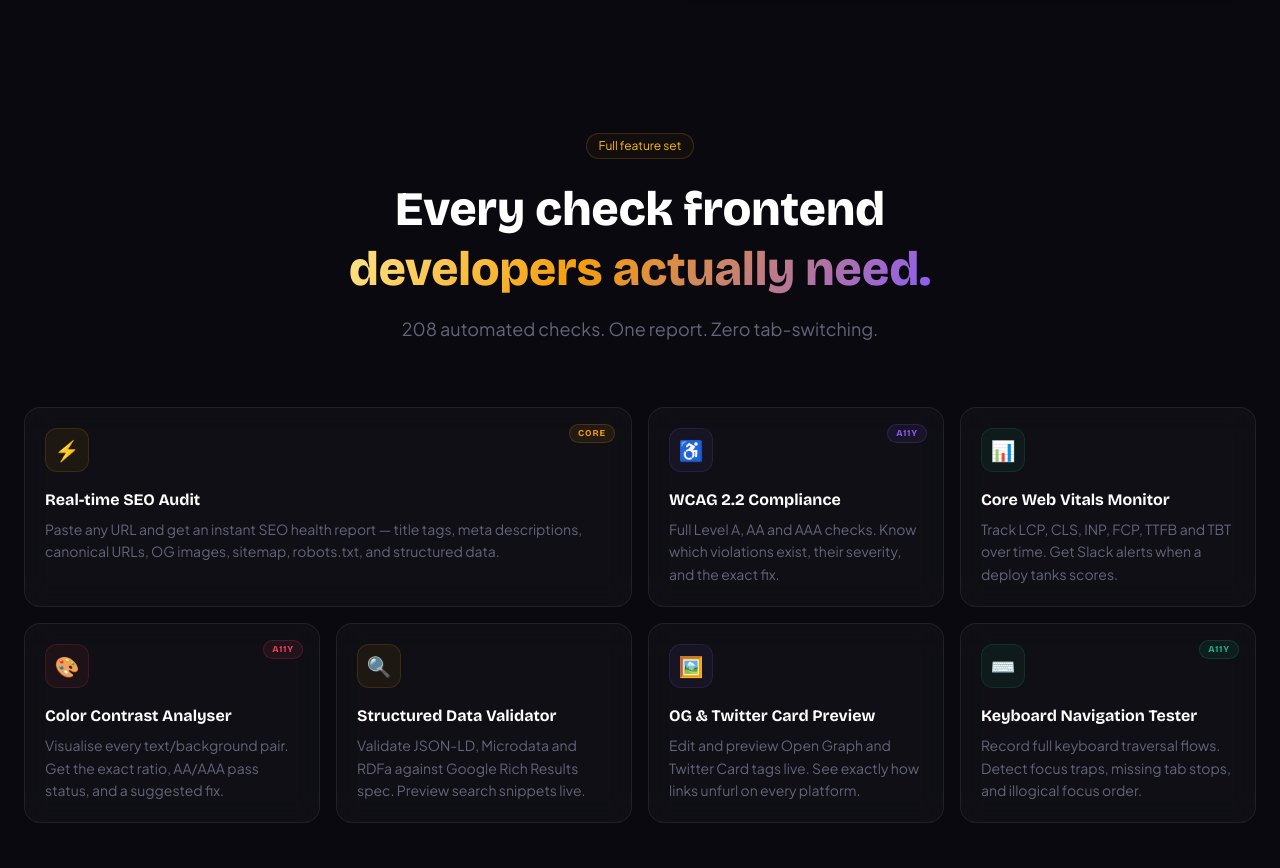
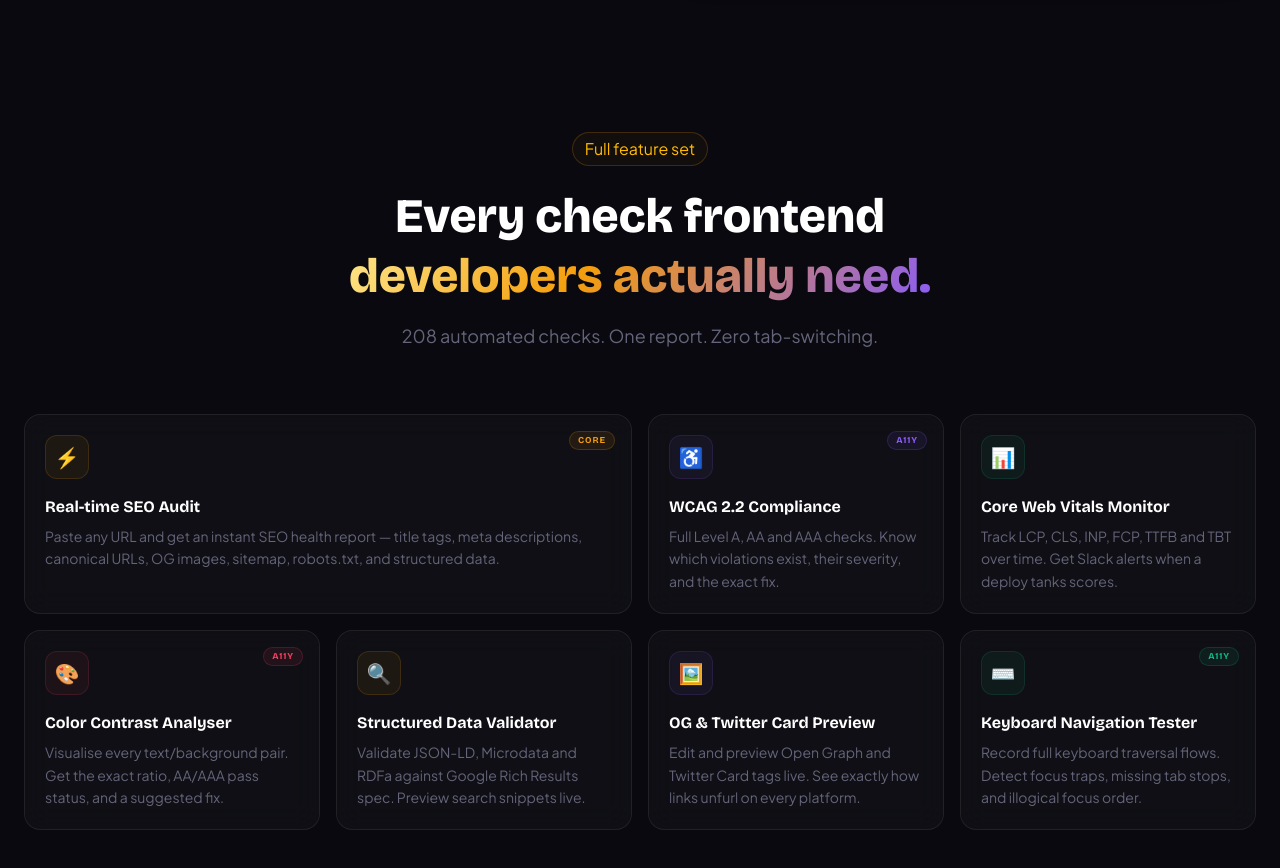
Before and after one commit to Anilbal/seo-agent-x-website, a Next.js app: page / in a window 1280 px wide. Shown: the part 1720-2588 px from the top of the page. Built offline with nearby package versions, Linux system fonts and the light colour scheme.

Commit message:
fix warning

```diff
--- a/components/FeaturesSection.tsx
+++ b/components/FeaturesSection.tsx
@@ -6,7 +6,8 @@ export function FeaturesSection() {
   return (
     <section id="features" className="py-24 max-w-7xl mx-auto px-6">
       <div className="text-center max-w-2xl mx-auto mb-16">
-        <div className="inline-flex items-center gap-2 px-3 py-1 rounded-full border border-amber-500/20 text-amber-400 text-xs font-jakarta mb-5 bg-amber-500/[0.04]">
+        <div className="inline-flex items-center gap-2 px-3 py-1 rounded-full border border-amber-500/20 text-amber-400 text-x
+        s font-jakarta mb-5 bg-amber-500/4">
           Full feature set
         </div>
         <h2
@@ -40,7 +41,7 @@ export function FeaturesSection() {
               </span>
             )}
             <div
-              className="w-11 h-11 rounded-xl flex items-center justify-center flex-shrink-0 text-xl"
+              className="w-11 h-11 rounded-xl flex items-center justify-center shrink-0 text-xl"
               style={{
                 background: `${f.iconColor}10`,
                 border: `1px solid ${f.iconColor}25`,
```
